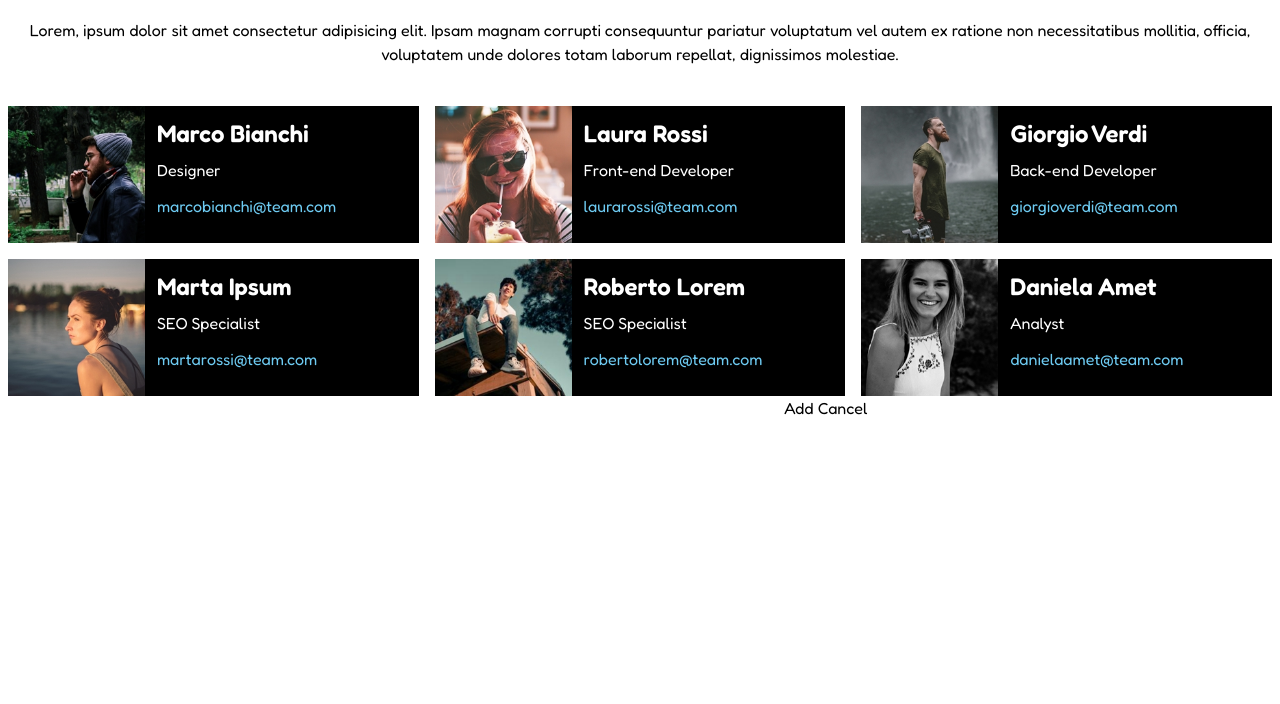
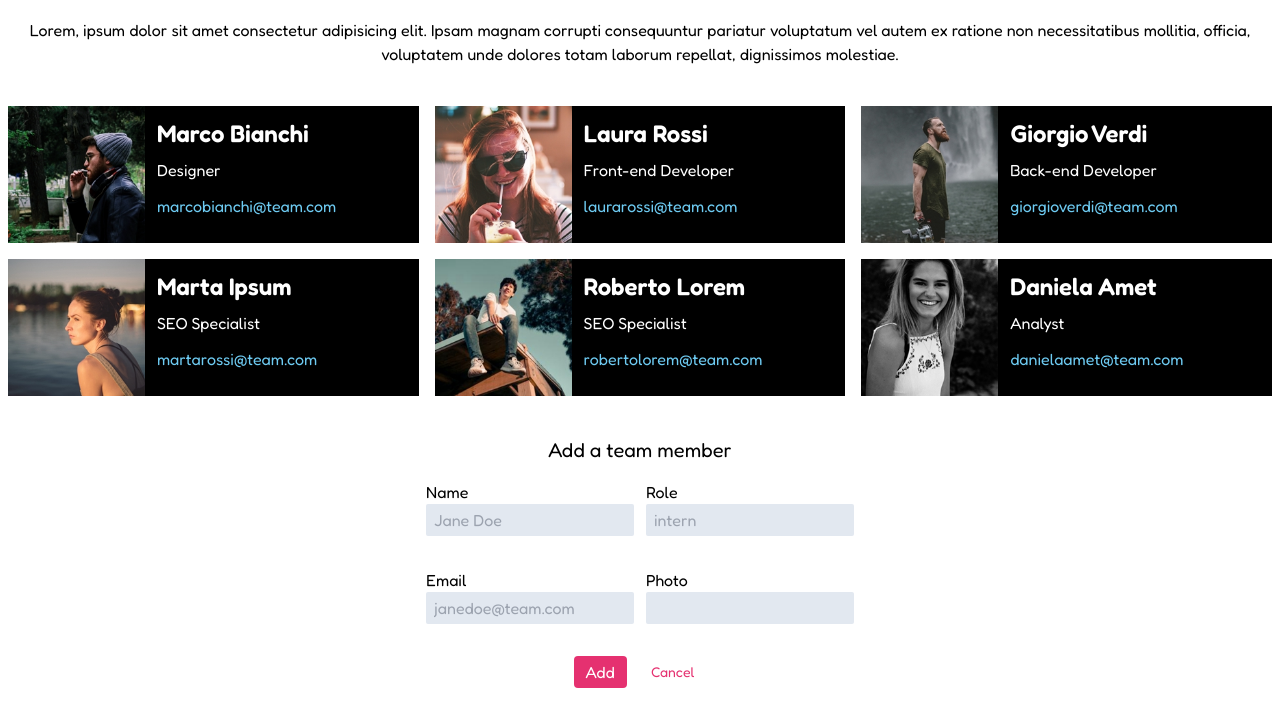
Before and after one commit to federicodececco/js-our-team, a plain HTML site: page index.html in a window 1280 px wide. Shown: the part 98-802 px from the top of the page. Drawn offline with nearby package versions, Linux system fonts and the light colour scheme.

Commit message:
add:some style

```diff
--- a/css/style.css
+++ b/css/style.css
@@ -67,3 +67,17 @@ body {
 .title {
   color: var(--mainColor);
 }
+
+.bord:focus {
+  outline: 2px solid var(--secondaryColor);
+}
+.btn-primary {
+  background-color: var(--mainColor);
+}
+.btn-primary:hover {
+  color: var(--mainColor);
+  outline: 1px solid var(--mainColor);
+}
+.btn-secondary {
+  color: var(--mainColor);
+}
--- a/index.html
+++ b/index.html
@@ -35,14 +35,67 @@
         id="teamCard"
       ></section>
       <!-- form section -->
-      <section>
-        <form action="" id="htmlForm">
-          <input type="text" name="" id="name" />
-          <input type="text" name="" id="role" />
-          <input type="text" name="" id="email" />
-          <input type="text" name="" id="img" />
-          <button type="submit" id="submitter">Add</button>
-          <button type="reset">Cancel</button>
+      <section class="container mx-auto max-w-screen-xl">
+        <h2 class="mt-10 text-center text-xl">Add a team member</h2>
+        <form action="" id="htmlForm" class="mx-auto max-w-lg">
+          <div class="flex justify-center gap-3 py-4">
+            <div>
+              <label for="name" class="block"> Name </label>
+              <input
+                type="text"
+                name=""
+                id="name"
+                placeholder="Jane Doe"
+                class="focus: bord rounded-sm bg-slate-200 p-1 px-2 focus:bg-white"
+              />
+            </div>
+            <div>
+              <label for="name" class="block"> Role </label>
+              <input
+                placeholder="intern"
+                type="text"
+                name=""
+                id="role"
+                class="focus: bord rounded-sm bg-slate-200 p-1 px-2 focus:bg-white"
+              />
+            </div>
+          </div>
+          <div class="flex justify-center gap-3 py-4">
+            <div>
+              <label for="name" class="block"> Email </label>
+              <input
+                placeholder="janedoe@team.com"
+                type="email"
+                name=""
+                id="email"
+                class="focus: bord rounded-sm bg-slate-200 p-1 px-2 focus:bg-white"
+              />
+            </div>
+            <div>
+              <label for="name" class="block"> Photo </label>
+              <input
+                type="text"
+                name=""
+                id="img"
+                class="focus: bord rounded-sm bg-slate-200 p-1 px-2 focus:bg-white"
+              />
+            </div>
+          </div>
+          <div class="flex justify-center gap-3 py-4">
+            <button
+              type="submit"
+              id="submitter"
+              class="btn-primary rounded px-3 py-1 text-white hover:bg-white"
+            >
+              Add
+            </button>
+            <button
+              type="reset"
+              class="btn-secondary rounded px-3 py-1 text-sm hover:underline"
+            >
+              Cancel
+            </button>
+          </div>
         </form>
       </section>
     </main>
--- a/script.js
+++ b/script.js
@@ -64,10 +64,10 @@ cardSection.innerHTML = sectionArray
 
 formElm.addEventListener('submit', function (event) {
   event.preventDefault()
-  const nameElm = document.getElementById('name')
-  const roleElm = document.getElementById('role')
-  const emailElm = document.getElementById('email')
-  const imgElm = document.getElementById('img')
+  const nameElm = document.getElementById('name').value
+  const roleElm = document.getElementById('role').value
+  const emailElm = document.getElementById('email').value
+  const imgElm = document.getElementById('img').value
   const newMember = {
     name: nameElm,
     role: roleElm,
```
